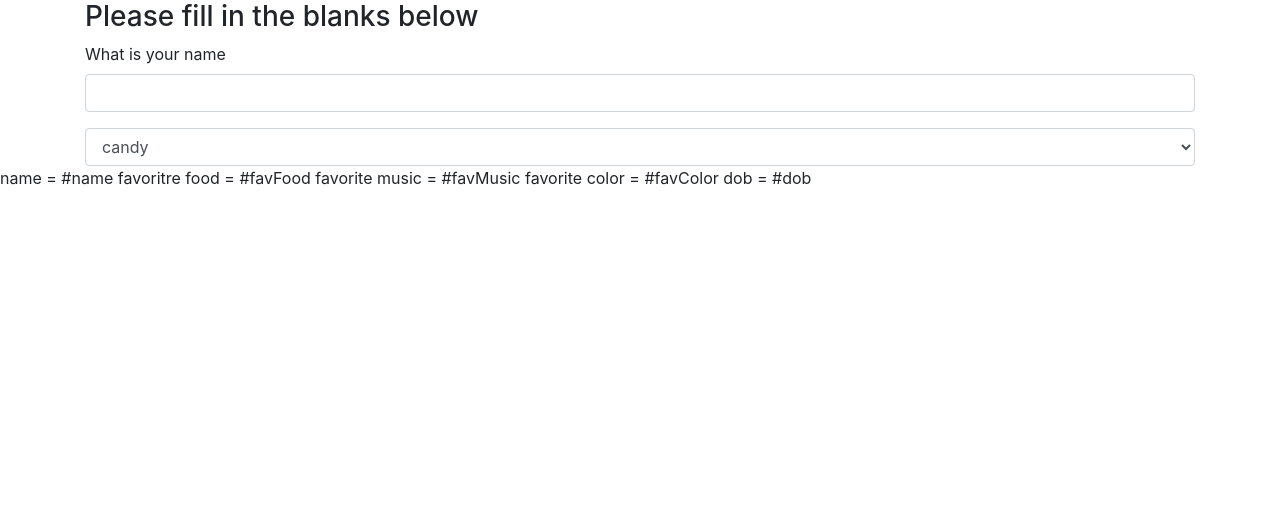
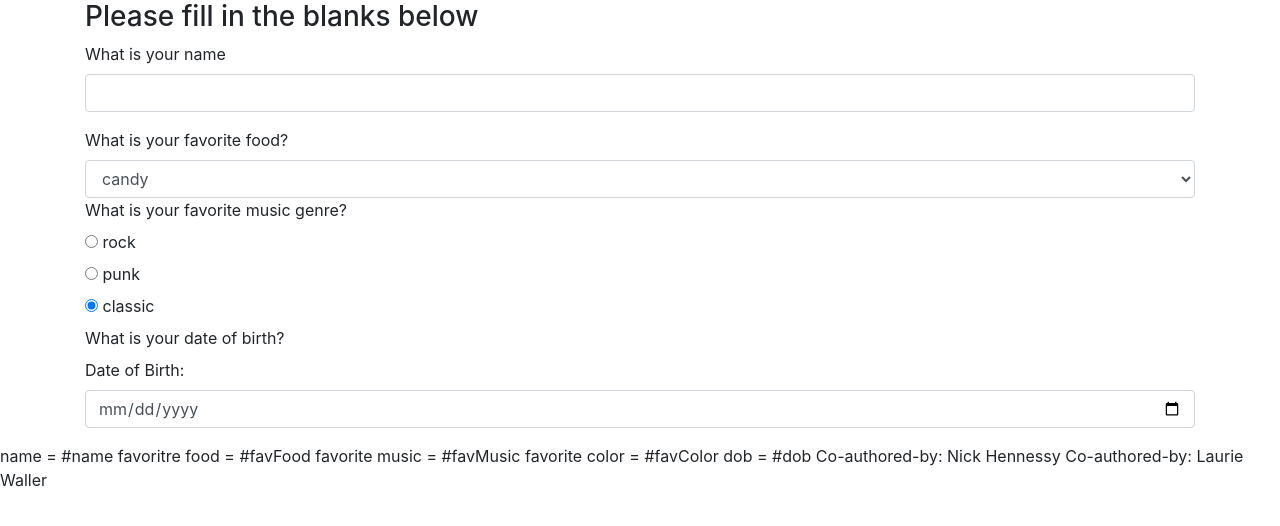
Before and after one commit to benjibrucker/survey, a plain HTML site: page index.html in a window 1280 px wide. Drawn offline with Linux system fonts and the light colour scheme.

Commit message:
add dob
  Co-authored-by: Nick Hennessy <njhnny@gmail.com>
  Co-authored-by: Laurie Waller <lauriewaller7@gmail.com>

```diff
--- a/index.html
+++ b/index.html
@@ -16,13 +16,38 @@
           <label for="personsName">What is your name</label>
           <input id="personsName" class="form-control" type="text">
         </div>
+        <label for="favFood">What is your favorite food?</label>
+        <select class="form-control" id="favFood">
+          <option>candy</option>
+          <option>soup</option>
+          <option>avocado</option>
+          <option>honey</option>
+        </select>
+        <label>What is your favorite music genre?</label>
+        <div class="radio">
+          <label>
+            <input type="radio" name="genre" value="rock" checked>
+            rock
+          </label>
+        </div>
+        <div class="radio">
+          <label>
+            <input type="radio" name="genre" value="punk" checked>
+            punk
+          </label>
+        </div>
+        <div class="radio">
+          <label>
+            <input type="radio" name="genre" value="classic" checked>
+            classic
+          </label>
+        </div>
+        <label>What is your date of birth?</label>
+        <div class="form-group">
+          <label for="dob">Date of Birth:</label>
+          <input id="dob" class="form-control" type="date">
+        </div>
       </form>
-      <select class="form-control" id="favFood">
-        <option>candy</option>
-        <option>soup</option>
-        <option>avocado</option>
-        <option>honey</option>
-      </select>
     </div>
   </div>
 </body>
@@ -34,3 +59,6 @@
   favorite music = #favMusic
   favorite color = #favColor
   dob = #dob
+
+  Co-authored-by: Nick Hennessy <njhnny@gmail.com>
+  Co-authored-by: Laurie Waller <lauriewaller7@gmail.com>
```
